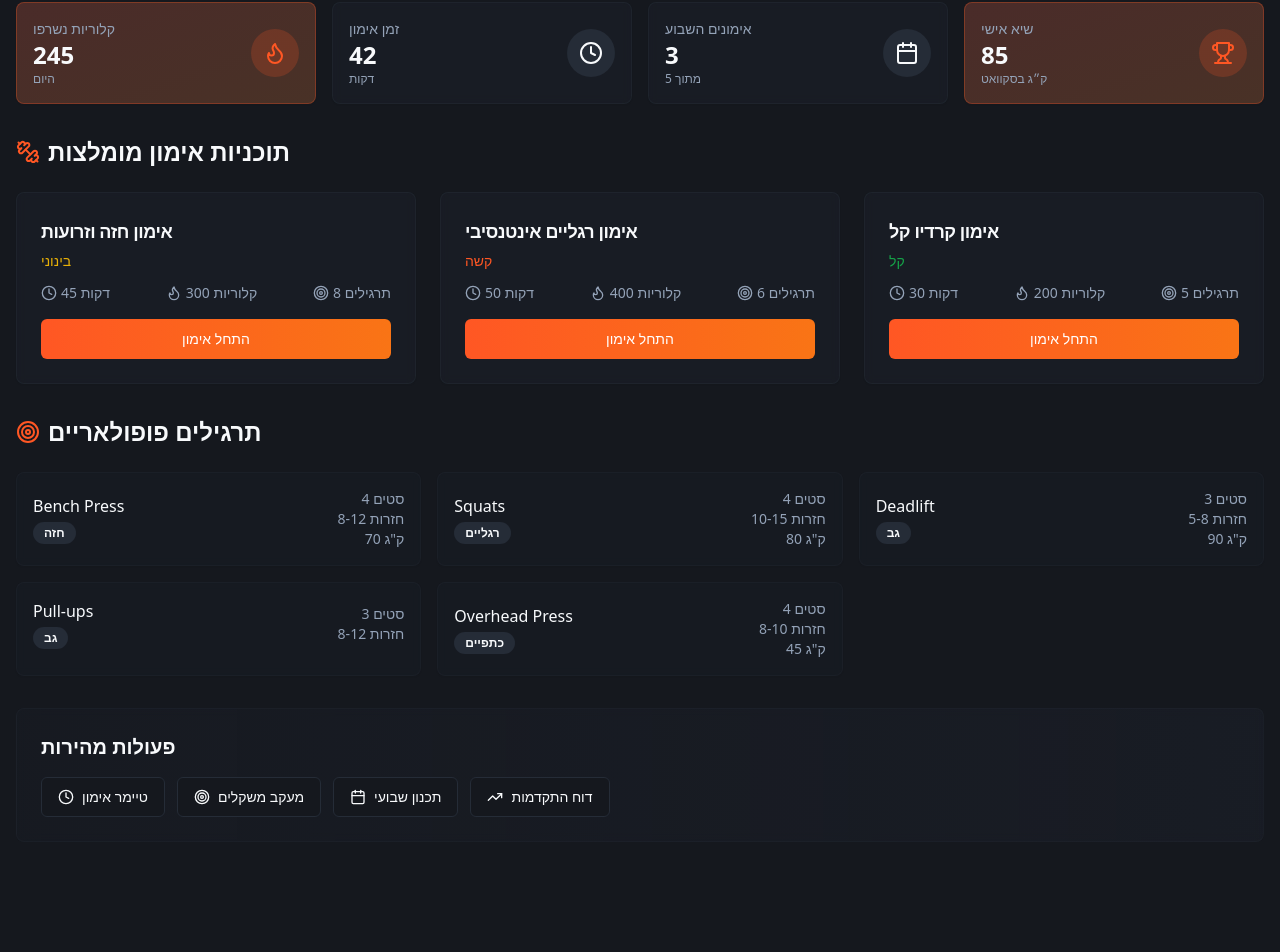
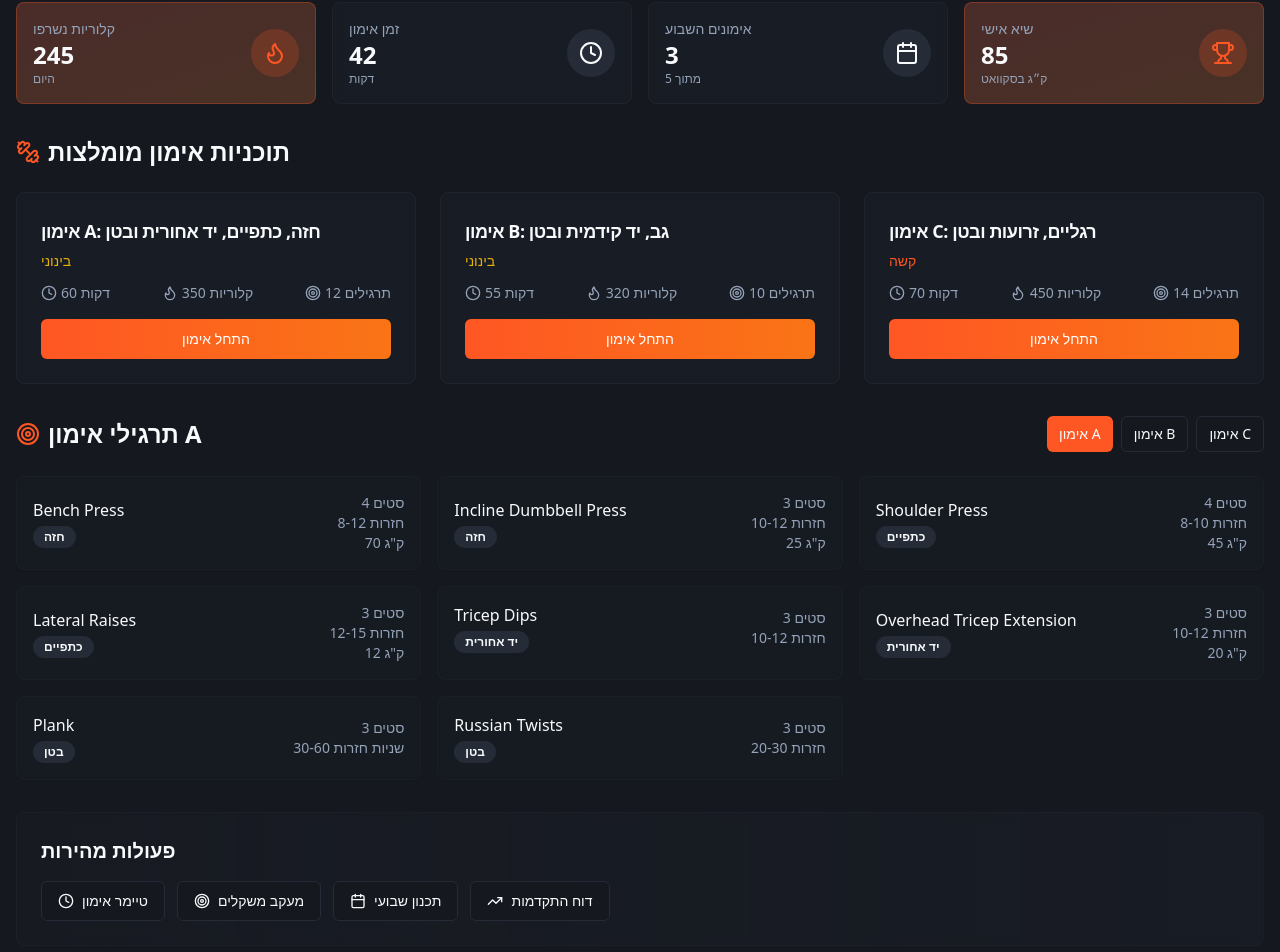
Before and after one commit to eyalway/my-gym-best-buddy, a React (Vite) app: page / in a window 1280 px wide. Shown: the part 342-1294 px from the top of the page. Before the commit the page ends 1216 px from the top, so only its background shows below. Built offline with nearby package versions, Linux system fonts and the light colour scheme.

Commit message:
Add workout types
Add three workout types: Chest, Shoulders, Triceps, Abs; Back, Biceps, Abs; Legs, Biceps, Triceps, Abs.

```diff
--- a/src/pages/Index.tsx
+++ b/src/pages/Index.tsx
@@ -27,35 +27,65 @@ const Index = () => {
 
   const workoutPlans = [
     {
-      title: "אימון חזה וזרועות",
-      duration: "45 דקות",
-      calories: "300 קלוריות",
-      exercises: 8,
+      title: "אימון A: חזה, כתפיים, יד אחורית ובטן",
+      duration: "60 דקות",
+      calories: "350 קלוריות",
+      exercises: 12,
       difficulty: "בינוני" as const,
+      muscleGroups: ["חזה", "כתפיים", "יד אחורית", "בטן"]
     },
     {
-      title: "אימון רגליים אינטנסיבי",
-      duration: "50 דקות",
-      calories: "400 קלוריות",
-      exercises: 6,
-      difficulty: "קשה" as const,
+      title: "אימון B: גב, יד קידמית ובטן",
+      duration: "55 דקות",
+      calories: "320 קלוריות",
+      exercises: 10,
+      difficulty: "בינוני" as const,
+      muscleGroups: ["גב", "יד קידמית", "בטן"]
     },
     {
-      title: "אימון קרדיו קל",
-      duration: "30 דקות",
-      calories: "200 קלוריות",
-      exercises: 5,
-      difficulty: "קל" as const,
+      title: "אימון C: רגליים, זרועות ובטן",
+      duration: "70 דקות",
+      calories: "450 קלוריות",
+      exercises: 14,
+      difficulty: "קשה" as const,
+      muscleGroups: ["רגליים", "יד קידמית", "יד אחורית", "בטן"]
     },
   ];
 
-  const popularExercises = [
-    { name: "Bench Press", targetMuscle: "חזה", sets: "4", reps: "8-12", weight: "70" },
-    { name: "Squats", targetMuscle: "רגליים", sets: "4", reps: "10-15", weight: "80" },
-    { name: "Deadlift", targetMuscle: "גב", sets: "3", reps: "5-8", weight: "90" },
-    { name: "Pull-ups", targetMuscle: "גב", sets: "3", reps: "8-12" },
-    { name: "Overhead Press", targetMuscle: "כתפיים", sets: "4", reps: "8-10", weight: "45" },
-  ];
+  const exercisesByWorkout = {
+    "A": [
+      { name: "Bench Press", targetMuscle: "חזה", sets: "4", reps: "8-12", weight: "70" },
+      { name: "Incline Dumbbell Press", targetMuscle: "חזה", sets: "3", reps: "10-12", weight: "25" },
+      { name: "Shoulder Press", targetMuscle: "כתפיים", sets: "4", reps: "8-10", weight: "45" },
+      { name: "Lateral Raises", targetMuscle: "כתפיים", sets: "3", reps: "12-15", weight: "12" },
+      { name: "Tricep Dips", targetMuscle: "יד אחורית", sets: "3", reps: "10-12" },
+      { name: "Overhead Tricep Extension", targetMuscle: "יד אחורית", sets: "3", reps: "10-12", weight: "20" },
+      { name: "Plank", targetMuscle: "בטן", sets: "3", reps: "30-60 שניות" },
+      { name: "Russian Twists", targetMuscle: "בטן", sets: "3", reps: "20-30" },
+    ],
+    "B": [
+      { name: "Pull-ups", targetMuscle: "גב", sets: "4", reps: "6-10" },
+      { name: "Barbell Rows", targetMuscle: "גב", sets: "4", reps: "8-10", weight: "60" },
+      { name: "Lat Pulldowns", targetMuscle: "גב", sets: "3", reps: "10-12", weight: "50" },
+      { name: "Bicep Curls", targetMuscle: "יד קידמית", sets: "4", reps: "10-12", weight: "15" },
+      { name: "Hammer Curls", targetMuscle: "יד קידמית", sets: "3", reps: "10-12", weight: "12" },
+      { name: "Cable Curls", targetMuscle: "יד קידמית", sets: "3", reps: "12-15", weight: "25" },
+      { name: "Dead Bug", targetMuscle: "בטן", sets: "3", reps: "10 לכל צד" },
+      { name: "Mountain Climbers", targetMuscle: "בטן", sets: "3", reps: "20-30" },
+    ],
+    "C": [
+      { name: "Squats", targetMuscle: "רגליים", sets: "4", reps: "10-15", weight: "80" },
+      { name: "Romanian Deadlift", targetMuscle: "רגליים", sets: "4", reps: "8-10", weight: "70" },
+      { name: "Walking Lunges", targetMuscle: "רגליים", sets: "3", reps: "12 לכל רגל" },
+      { name: "Calf Raises", targetMuscle: "רגליים", sets: "4", reps: "15-20", weight: "40" },
+      { name: "Bicep Curls", targetMuscle: "יד קידמית", sets: "3", reps: "10-12", weight: "15" },
+      { name: "Close-Grip Push-ups", targetMuscle: "יד אחורית", sets: "3", reps: "8-12" },
+      { name: "Leg Raises", targetMuscle: "בטן", sets: "3", reps: "12-15" },
+      { name: "Bicycle Crunches", targetMuscle: "בטן", sets: "3", reps: "20 לכל צד" },
+    ]
+  };
+
+  const [selectedWorkout, setSelectedWorkout] = useState<"A" | "B" | "C">("A");
 
   const handleStartWorkout = (workoutTitle: string) => {
     setCurrentWorkout(workoutTitle);
@@ -115,14 +145,39 @@ const Index = () => {
           </div>
         </section>
 
-        {/* Popular Exercises */}
+        {/* Exercise Selector and List */}
         <section>
-          <h2 className="text-2xl font-bold mb-6 flex items-center gap-2">
-            <Target className="w-6 h-6 text-fitness-primary" />
-            תרגילים פופולאריים
-          </h2>
+          <div className="flex items-center justify-between mb-6">
+            <h2 className="text-2xl font-bold flex items-center gap-2">
+              <Target className="w-6 h-6 text-fitness-primary" />
+              תרגילי אימון {selectedWorkout}
+            </h2>
+            <div className="flex gap-2">
+              <Button
+                variant={selectedWorkout === "A" ? "default" : "outline"}
+                onClick={() => setSelectedWorkout("A")}
+                size="sm"
+              >
+                אימון A
+              </Button>
+              <Button
+                variant={selectedWorkout === "B" ? "default" : "outline"}
+                onClick={() => setSelectedWorkout("B")}
+                size="sm"
+              >
+                אימון B
+              </Button>
+              <Button
+                variant={selectedWorkout === "C" ? "default" : "outline"}
+                onClick={() => setSelectedWorkout("C")}
+                size="sm"
+              >
+                אימון C
+              </Button>
+            </div>
+          </div>
           <div className="grid grid-cols-1 md:grid-cols-2 lg:grid-cols-3 gap-4">
-            {popularExercises.map((exercise, index) => (
+            {exercisesByWorkout[selectedWorkout].map((exercise, index) => (
               <ExerciseItem key={index} {...exercise} />
             ))}
           </div>
```
